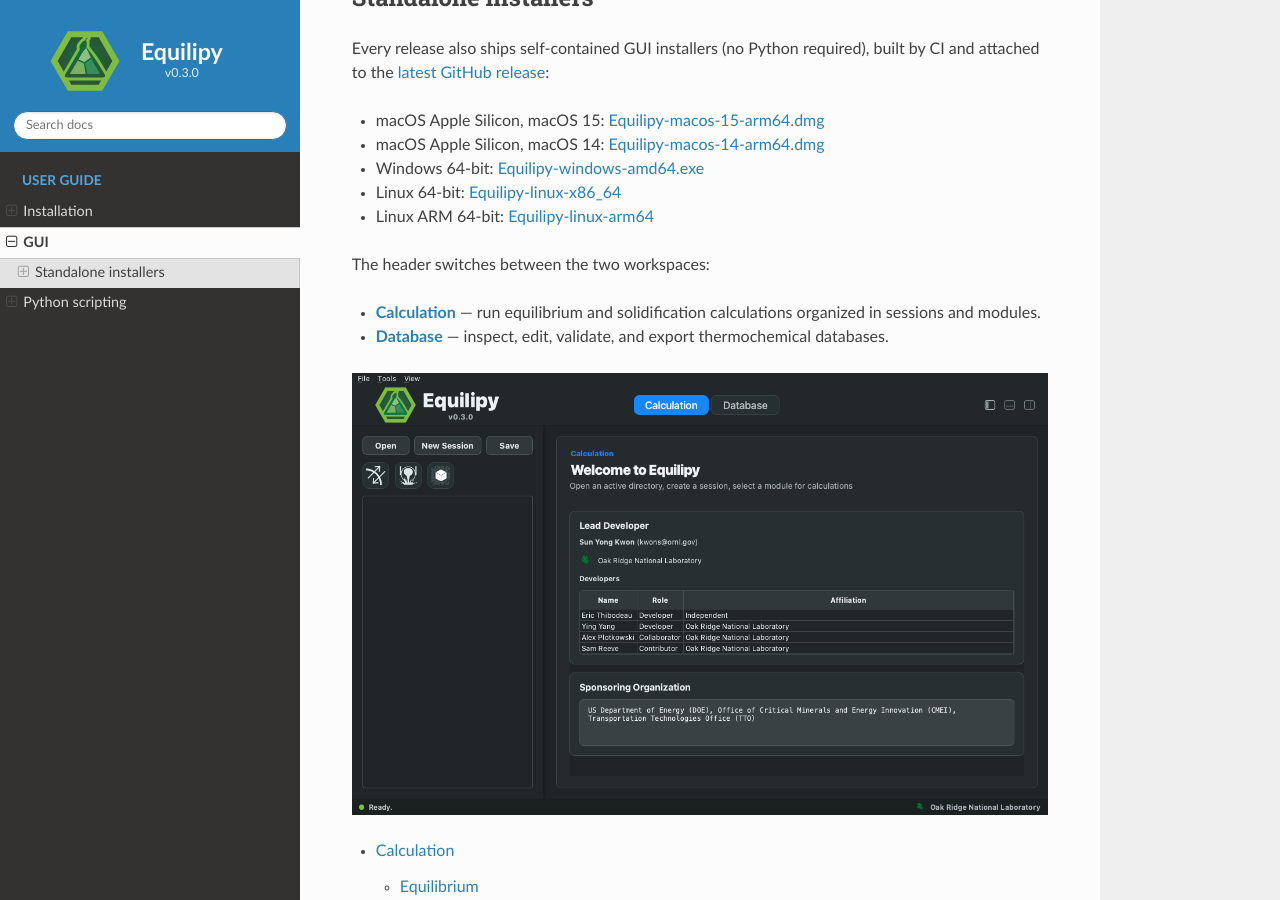
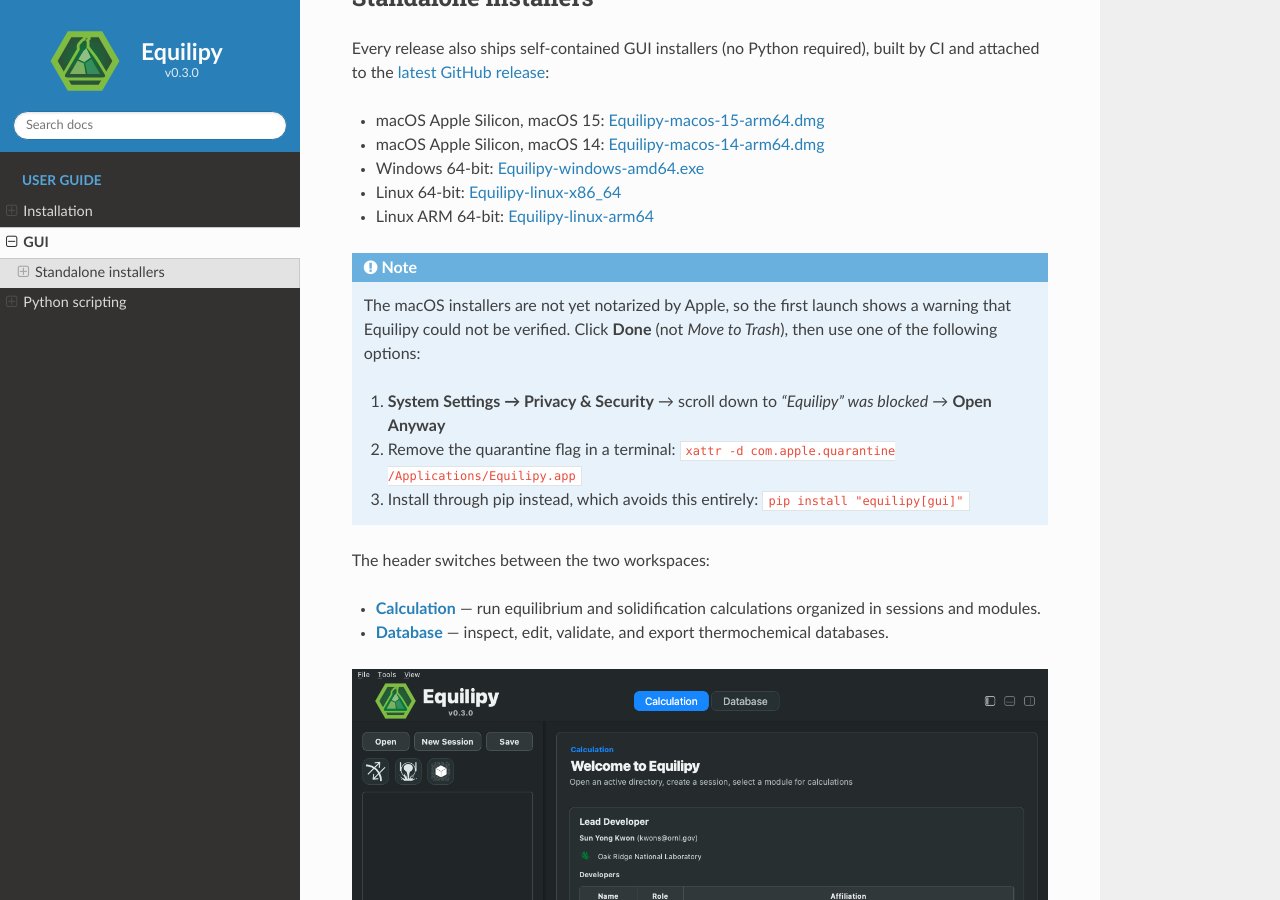
Before and after one commit to ORNL/Equilipy, a Sphinx documentation site: the page built from docs/gui/index.md, in a window 1280 px wide and 900 px high, scrolled down 457 px. Built offline with Sphinx 7.4.7 and the Read the Docs theme 3.1.0, drawn with Linux system fonts in a browser that asks for light colours.

Commit message:
v0.3.0 post-release CI and installer fixes
Squash of the post-release fixes: Fortran free-form line-length fix,
LAPACK/BLAS packages for the Pages build, MinGW OpenBLAS toolchain and
runtime DLLs for the Windows GUI installer, Linux ARM64 GUI installer,
and macOS Gatekeeper workaround notes in the docs.

```diff
--- a/docs/gui/index.md
+++ b/docs/gui/index.md
@@ -28,6 +28,19 @@
 - Linux 64-bit: [Equilipy-linux-x86_64](https://github.com/ORNL/Equilipy/releases/latest/download/Equilipy-linux-x86_64)
 - Linux ARM 64-bit: [Equilipy-linux-arm64](https://github.com/ORNL/Equilipy/releases/latest/download/Equilipy-linux-arm64)
 
+:::{note}
+The macOS installers are not yet notarized by Apple, so the first launch
+shows a warning that Equilipy could not be verified. Click **Done** (not
+*Move to Trash*), then use one of the following options:
+
+1. **System Settings → Privacy & Security** → scroll down to
+   *"Equilipy" was blocked* → **Open Anyway**
+2. Remove the quarantine flag in a terminal:
+   `xattr -d com.apple.quarantine /Applications/Equilipy.app`
+3. Install through pip instead, which avoids this entirely:
+   `pip install "equilipy[gui]"`
+:::
+
 The header switches between the two workspaces:
 
 - **[Calculation](calculation)** — run equilibrium and solidification
```
Also changed, not shown: README.md (+11 -0 lines), 3 other files.
